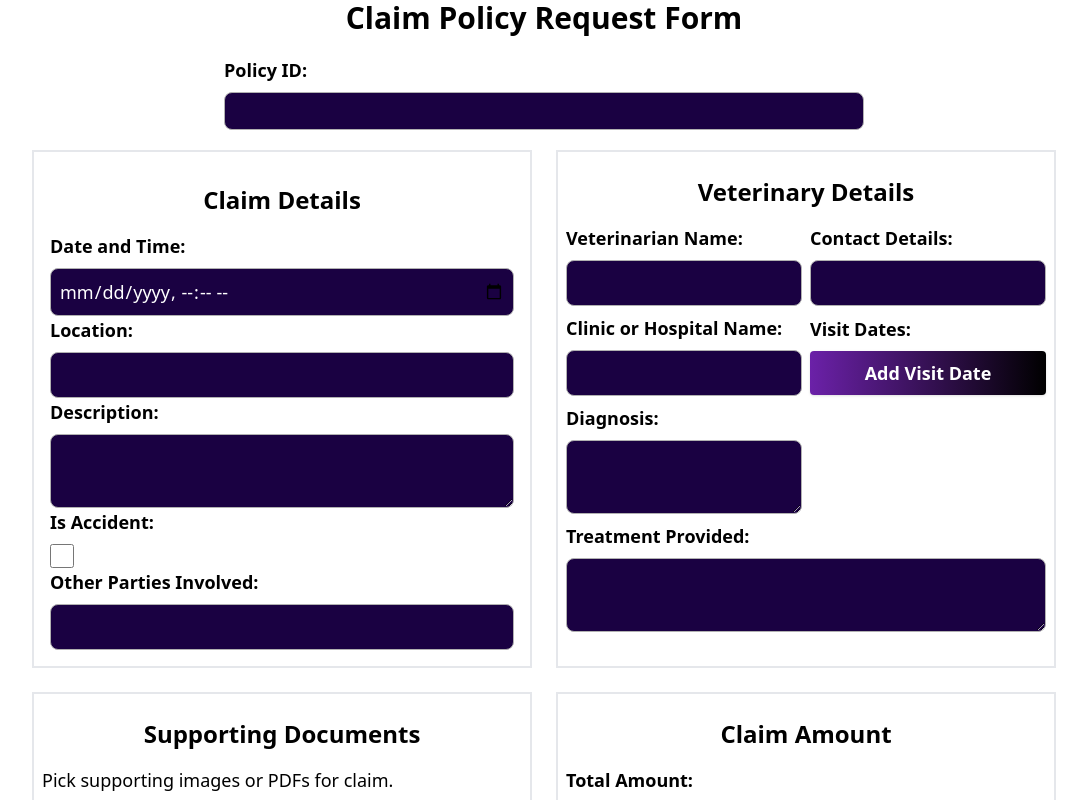
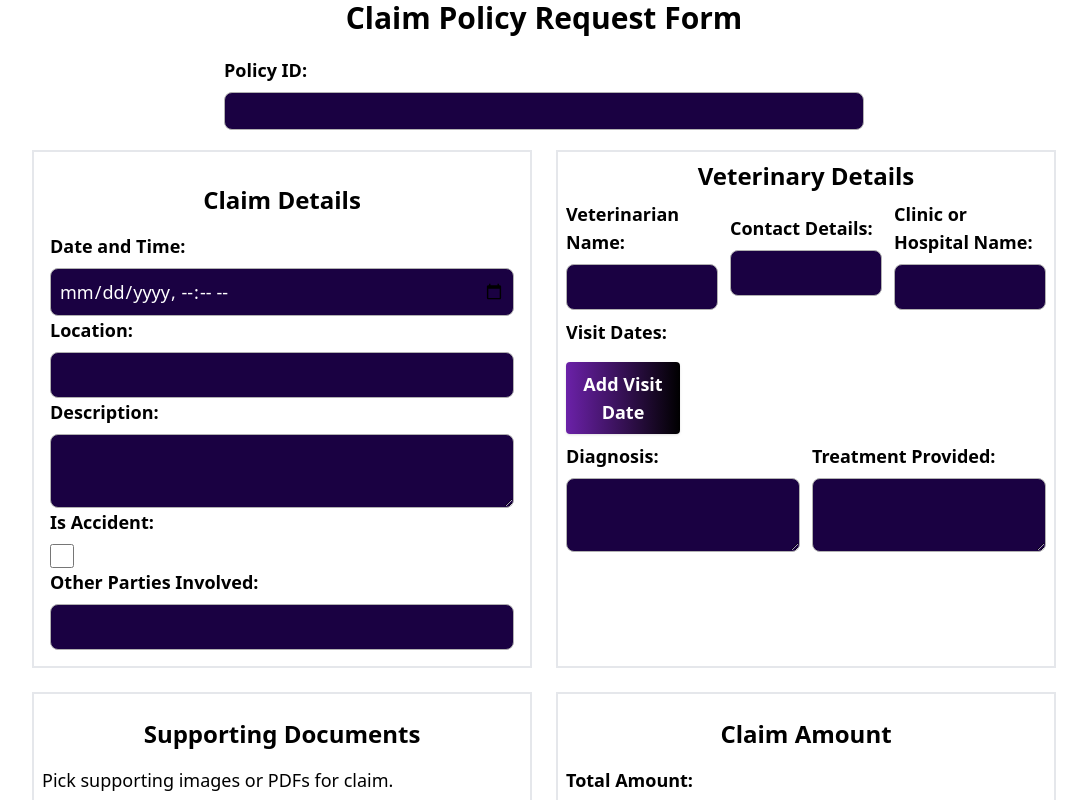
Before and after one commit to vishal5208/UpdatedShwanSuraksha, a React (Create React App) app in the folder frontend/: page /test in a window 1280 px wide. Shown: the top 800 px of the page, without its empty margins (96-1183 px from the left). Built offline with nearby package versions, Linux system fonts and the light colour scheme.

Commit message:
updaetd claim form : veternary details

```diff
--- a/frontend/src/pages/TestPage.jsx
+++ b/frontend/src/pages/TestPage.jsx
@@ -233,12 +233,12 @@ const TestPage = () => {
 					</div>
 
 					{/* veterinary info */}
-					<div className="col-span-4 border-2 p-2 ">
-						<h2 className="text-center text-2xl font-bold py-4">
+					<div className="col-span-4 border-2 p-2  space-y-2">
+						<h2 className="text-center text-2xl font-bold">
 							Veterinary Details
 						</h2>
 
-						<div className="grid grid-cols-2 gap-2">
+						<div className=" grid grid-cols-3 gap-3">
 							<div className="flex flex-col space-y-2 justify-center">
 								<label
 									htmlFor="veterinarianName"
@@ -306,6 +306,7 @@ const TestPage = () => {
 									required
 								/>
 							</div>
+						</div>
 
 						{/* Visit Dates (multiple input fields) */}
 						<div className="flex flex-col space-y-2 justify-center">
@@ -315,11 +316,12 @@ const TestPage = () => {
 							>
 								Visit Dates:
 							</label>
+							<div className="grid grid-cols-4 gap-2">
 								{veterinaryInfo.visitDates.map((visitDate, index) => (
 									<input
 										key={index}
 										type="date"
-										className="bg-[#1A0142] text-white border border-solid border-[#B1B1B1] rounded-lg sm:text-lg p-2 "
+										className="bg-[#1A0142]  text-white border border-solid border-[#B1B1B1] rounded-lg sm:text-lg p-2 "
 										value={visitDate}
 										onChange={(event) =>
 											handleVisitDateChange(index, event.target.value)
@@ -335,9 +337,12 @@ const TestPage = () => {
 									Add Visit Date
 								</button>
 							</div>
+						</div>
 
 						{/* Diagnosis */}
-							<div className="flex flex-col space-y-2 justify-center">
+						<div className=" grid grid-cols-4 gap-3">
+							{/* Diagnosis */}
+							<div className=" col-span-2 flex flex-col space-y-2 justify-center">
 								<label
 									htmlFor="diagnosis"
 									className="font-semibold sm:text-lg font-spaceGrotesk"
@@ -359,7 +364,7 @@ const TestPage = () => {
 							</div>
 
 							{/* Treatment Provided */}
-							<div className="col-span-full flex flex-col space-y-2 justify-center">
+							<div className=" col-span-2 flex flex-col space-y-2 justify-center">
 								<label
 									htmlFor="treatmentProvided"
 									className="font-semibold sm:text-lg font-spaceGrotesk"
@@ -381,6 +386,7 @@ const TestPage = () => {
 							</div>
 						</div>
 					</div>
+
 					{/* supporting docs */}
 					{/* File Upload */}
 					<div className="col-span-4 border-2 p-2">
```
Lines whose indentation alone changed are shown as unchanged.
